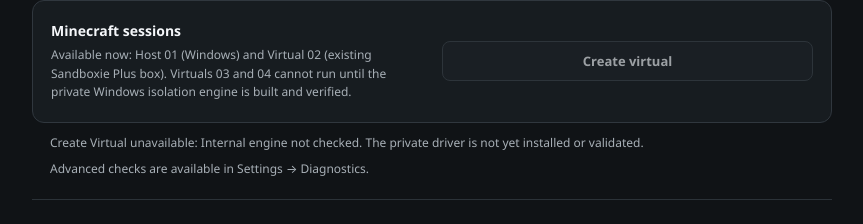
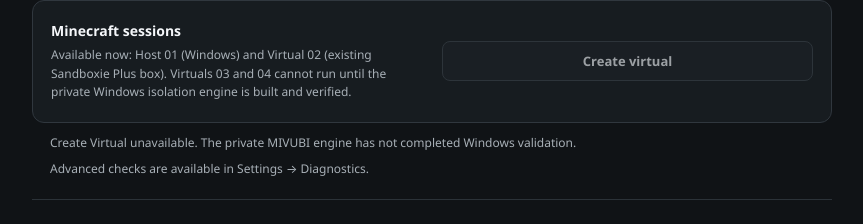
Before and after one commit to MIVUBI-STD/M-Minecraft-Emulator, a Svelte app in the folder apps/desktop/: page / in a window 1280 px wide. Shown: the part 102-326 px from the top of the page, without its empty margins (208-1071 px from the left). Built offline with nearby package versions, Linux system fonts and the light colour scheme.

Commit message:
fix(ui): keep Create Virtual blocker plain-language and expose detailed host reasoning only in Diagnostics
Work: internal-isolation-ux
State: ACTIVE
Proof: exact mounted-source contracts; Windows and screen reader NOT_EXECUTED

```diff
--- a/apps/desktop/src/CompactManagerApp.svelte
+++ b/apps/desktop/src/CompactManagerApp.svelte
@@ -391,7 +391,7 @@
         </div>
       </section>
       <section class="cm-create-readiness" aria-label="Virtual creation availability">
-        <p id="cm-create-reason" aria-live="polite">Create Virtual unavailable: {ownedHostError || ownedVirtualCreationReason(ownedHostInspection)}</p>
+        <p id="cm-create-reason" aria-live="polite">Create Virtual unavailable. The private MIVUBI engine has not completed Windows validation.</p>
         <p>Advanced checks are available in Settings → Diagnostics.</p>
       </section>
       <section class="cm-list" aria-label="Virtual sessions">
@@ -592,6 +592,7 @@
               {/if}
               <h3>M-Isolation-Engine · Internal runtime</h3>
               <p>The owned C/C++ source is not an installed or proven provider. Package and service-name inspections only gather diagnostic evidence; they do not authorize Create Virtual.</p>
+              <p class="cm-assist" aria-live="polite">Engine readiness: {ownedHostError || ownedVirtualCreationReason(ownedHostInspection)}</p>
               <button type="button" class="cm-button cm-secondary"
                 disabled={resourceOperationBusy}
                 on:click={inspectStagedOwnedEngine}>
```
